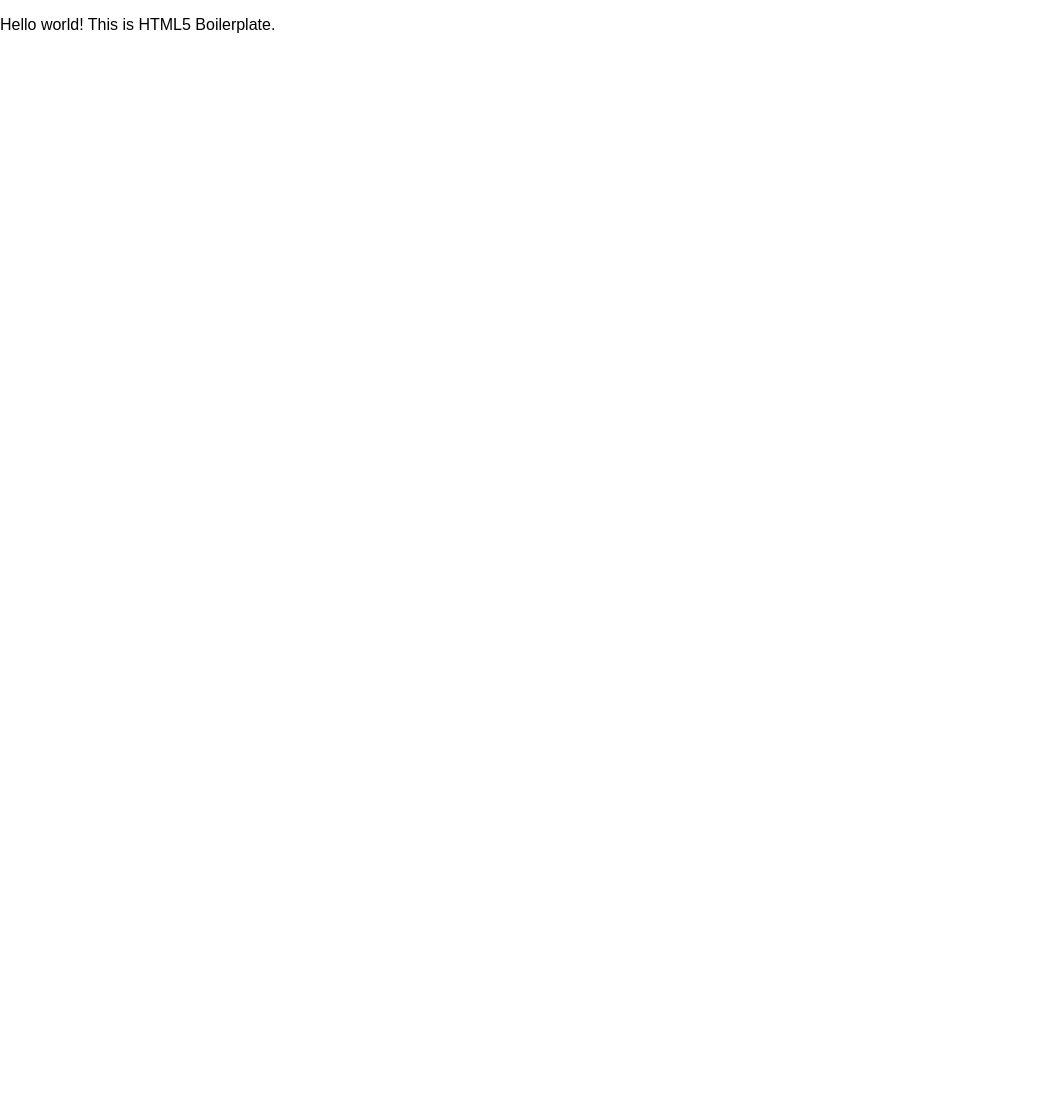
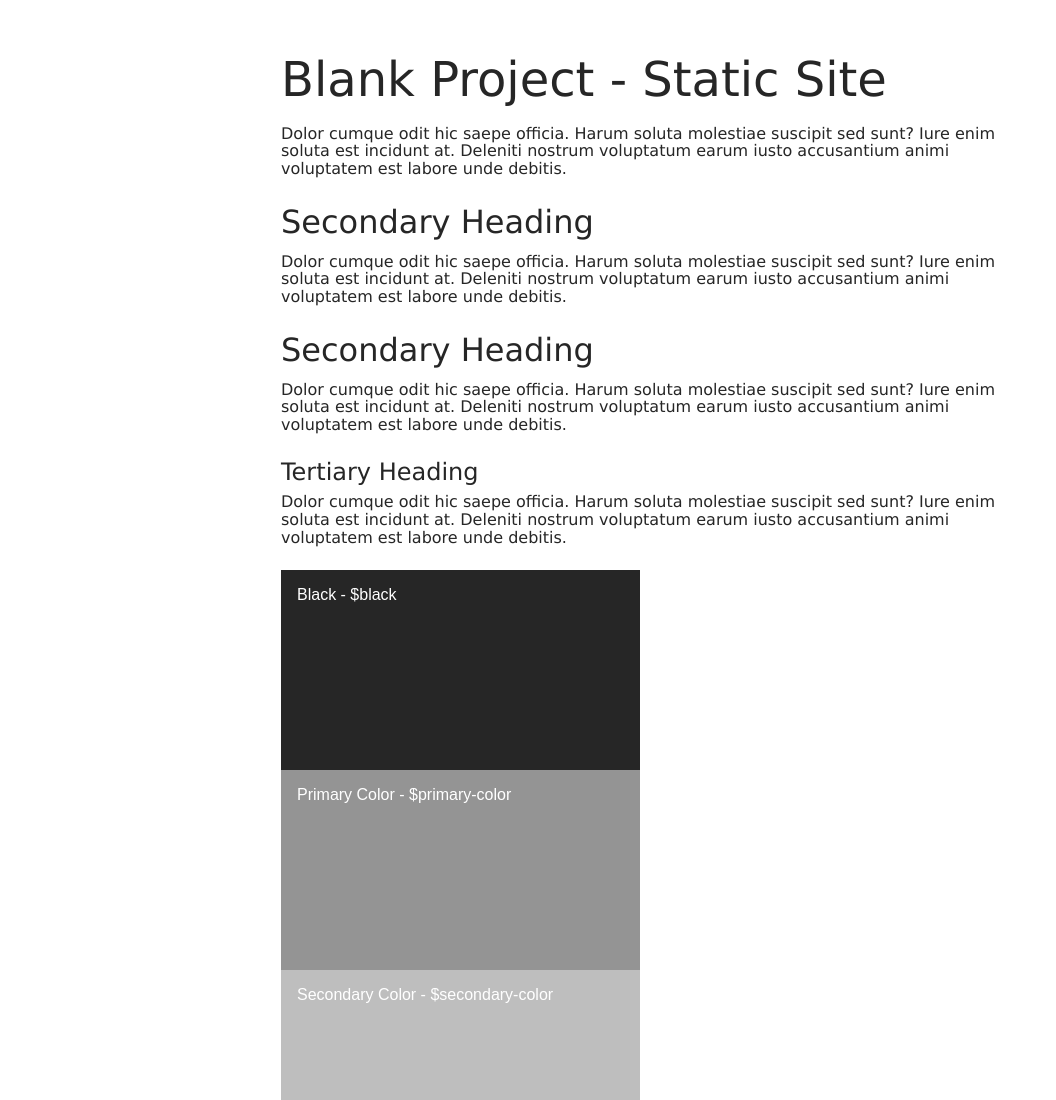
Before and after one commit to janinavelasco/janinavelasco.github.io, a website: page src/index.html in a window 1280 px wide. Shown: the top 1100 px of the page, without its empty margins (0-1056 px from the left). Before the commit the page ends 800 px from the top, so only its background shows below. Drawn offline with nearby package versions, Linux system fonts and the light colour scheme; files that its build step writes are made by us from their sources.

Commit message:
added some default styles

```diff
--- a/gulpfile.js
+++ b/gulpfile.js
@@ -52,6 +52,10 @@ gulp.task('sass', function(){
     .pipe(plugins.sass({
       outputStyle: 'compressed'
     }).on('error', plugins.sass.logError))
+    .pipe(plugins.autoprefixer({
+      browsers: ['last 2 versions'],
+      cascade: false
+      }))
     .pipe(plugins.if(options.compress === 'off', plugins.sourcemaps.write()))
     .pipe(gulp.dest('public/'))
     .pipe(browserSync.stream());
--- a/package.json
+++ b/package.json
@@ -10,6 +10,7 @@
   "license": "MIT",
   "dependencies": {
     "gulp": "^3.9.0",
+    "gulp-autoprefixer": "^2.3.1",
     "gulp-concat": "^2.6.0",
     "gulp-file-include": "^0.13.7",
     "gulp-if": "^1.2.5",
--- a/src/markup/content.html
+++ b/src/markup/content.html
@@ -1 +1,30 @@
-<p>Hello world! This is HTML5 Boilerplate.</p>
+<section>
+  <h1>Blank Project - Static Site</h1>
+  <p>Dolor cumque odit hic saepe officia. Harum soluta molestiae suscipit sed sunt?
+    Iure enim soluta est incidunt at. Deleniti nostrum voluptatum earum iusto
+    accusantium animi voluptatem est labore unde debitis.</p>
+
+  <h2>Secondary Heading</h2>
+
+  <p>Dolor cumque odit hic saepe officia. Harum soluta molestiae suscipit sed sunt?
+    Iure enim soluta est incidunt at. Deleniti nostrum voluptatum earum iusto
+    accusantium animi voluptatem est labore unde debitis.</p>
+
+  <h2>Secondary Heading</h2>
+
+  <p>Dolor cumque odit hic saepe officia. Harum soluta molestiae suscipit sed sunt?
+    Iure enim soluta est incidunt at. Deleniti nostrum voluptatum earum iusto
+    accusantium animi voluptatem est labore unde debitis.</p>
+
+  <h3>Tertiary Heading</h3>
+
+  <p>Dolor cumque odit hic saepe officia. Harum soluta molestiae suscipit sed sunt?
+    Iure enim soluta est incidunt at. Deleniti nostrum voluptatum earum iusto
+    accusantium animi voluptatem est labore unde debitis.</p>
+
+  <div class="swatch swatch--black">Black - $black</div>
+  <div class="swatch swatch--primary-color">Primary Color - $primary-color</div>
+  <div class="swatch swatch--secondary-color">Secondary Color - $secondary-color</div>
+  <div class="swatch swatch--tertiary-color">Tertiary Color - $tertiary-color</div>
+  <div class="swatch swatch--white">White - $white</div>
+</section>
--- /dev/null
+++ b/src/sass/_global.scss
@@ -0,0 +1,3 @@
+* {
+  box-sizing: border-box;
+}
--- a/src/sass/main.scss
+++ b/src/sass/main.scss
@@ -1 +1,8 @@
-@import "vendor/normalize";
+@import 'vendor/normalize';
+@import 'global';
+
+//import wireframing styles - delete this stuff for actual projects
+@import 'wireframing/wf-color';
+@import 'wireframing/wf-type';
+@import 'wireframing/wf-layout';
+@import 'wireframing/wf-swatch';
--- /dev/null
+++ b/src/sass/wireframing/_wf-color.scss
@@ -0,0 +1,6 @@
+$primary-color: #949494;
+$secondary-color: #bebebe;
+$tertiary-color: #f0f0f0;
+
+$white: #fff;
+$black: #262626;
--- /dev/null
+++ b/src/sass/wireframing/_wf-layout.scss
@@ -0,0 +1,9 @@
+section {
+  margin: 0 auto;
+  max-width: 750px;
+  padding: 1em;
+
+  @media (min-width: 15.625em) {
+    margin: 2em auto;
+  }
+}
--- /dev/null
+++ b/src/sass/wireframing/_wf-swatch.scss
@@ -0,0 +1,33 @@
+.swatch {
+  min-height: 200px;
+  padding: 1em;
+  width: 100%;
+
+  @media (min-width: 750px) {
+    width: 50%;
+  }
+
+}
+
+.swatch--primary-color {
+  background-color: $primary-color;
+  color: $white;
+}
+
+.swatch--secondary-color {
+  background-color: $secondary-color;
+  color: $white;
+}
+
+.swatch--tertiary-color {
+  background-color: $tertiary-color;
+}
+
+.swatch--black {
+  background-color: $black;
+  color: $white;
+}
+
+.swatch--white {
+  background-color: $white;
+}
--- /dev/null
+++ b/src/sass/wireframing/_wf-type.scss
@@ -0,0 +1,56 @@
+$heading-font-stack: 'Geneva', Arial, Helvetica, sans-serif;
+$body-font-stack: 'Geneva', Arial, Helvetica, sans-serif;
+
+h1,
+h2,
+h3,
+h4,
+h5,
+h6 {
+  color: $black;
+  font-family: $heading-font-stack;
+  font-weight: 200;
+  margin: 0 0 .3em;
+}
+
+p {
+  color: $black;
+  font-family: $body-font-stack;
+  font-size: 1em;
+  font-weight: normal;
+  line-height: 1.1;
+  margin: 0 0 1.5em;
+}
+
+h1 {
+  font-size: 2em;
+  line-height: 1.3;
+
+  @media (min-width: 350px) {
+    font-size: 3em;
+    line-height: 1.3;
+  }
+}
+
+h2 {
+  font-size: 1.5em;
+  line-height: 1.2;
+
+  @media (min-width: 350px) {
+    font-size: 2em;
+    line-height: 1.3;
+  }
+
+}
+
+h3 {
+  font-size: 1.2em;
+  line-height: 1.1;
+
+  @media (min-width: 350px) {
+    font-size: 1.5em;
+    line-height: 1.2;
+  }
+
+
+}
```
Also changed, not shown: src/sass/utility/_clearfix.scss (added, +7 -0 lines).
